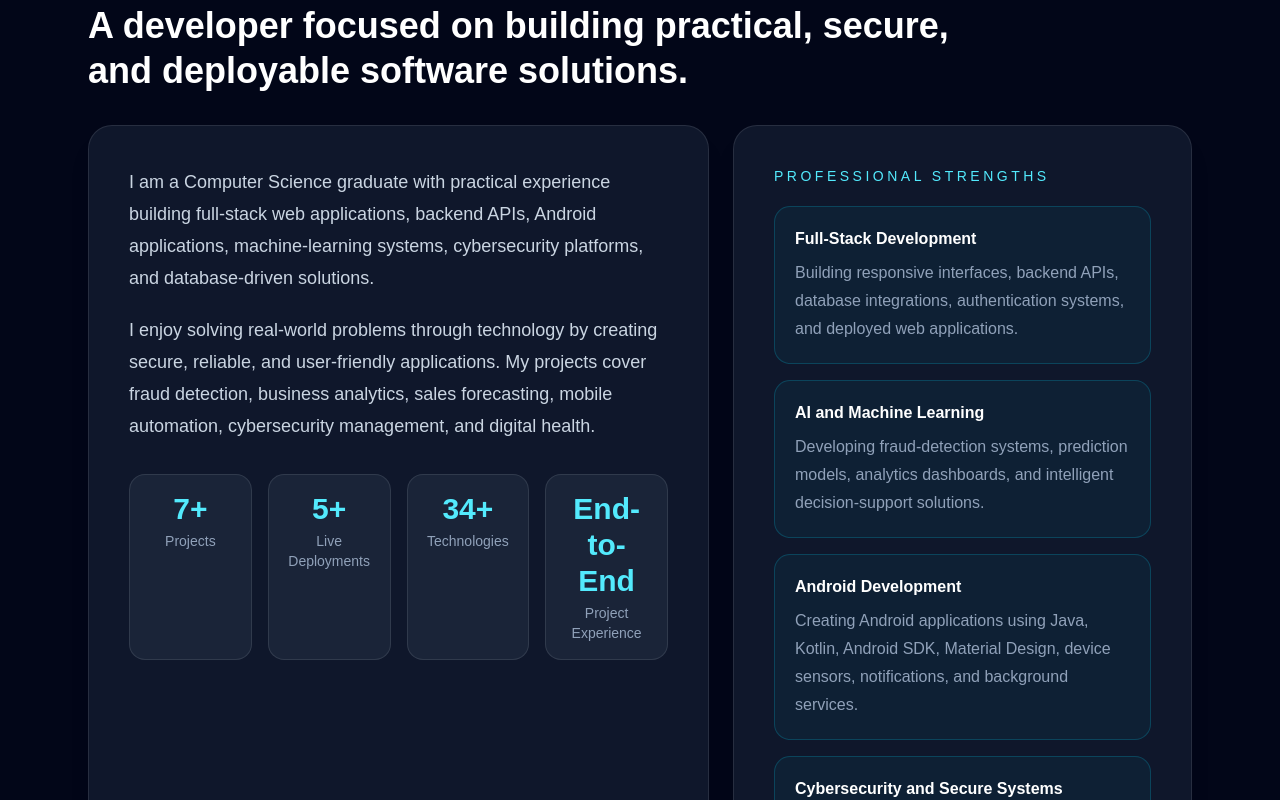
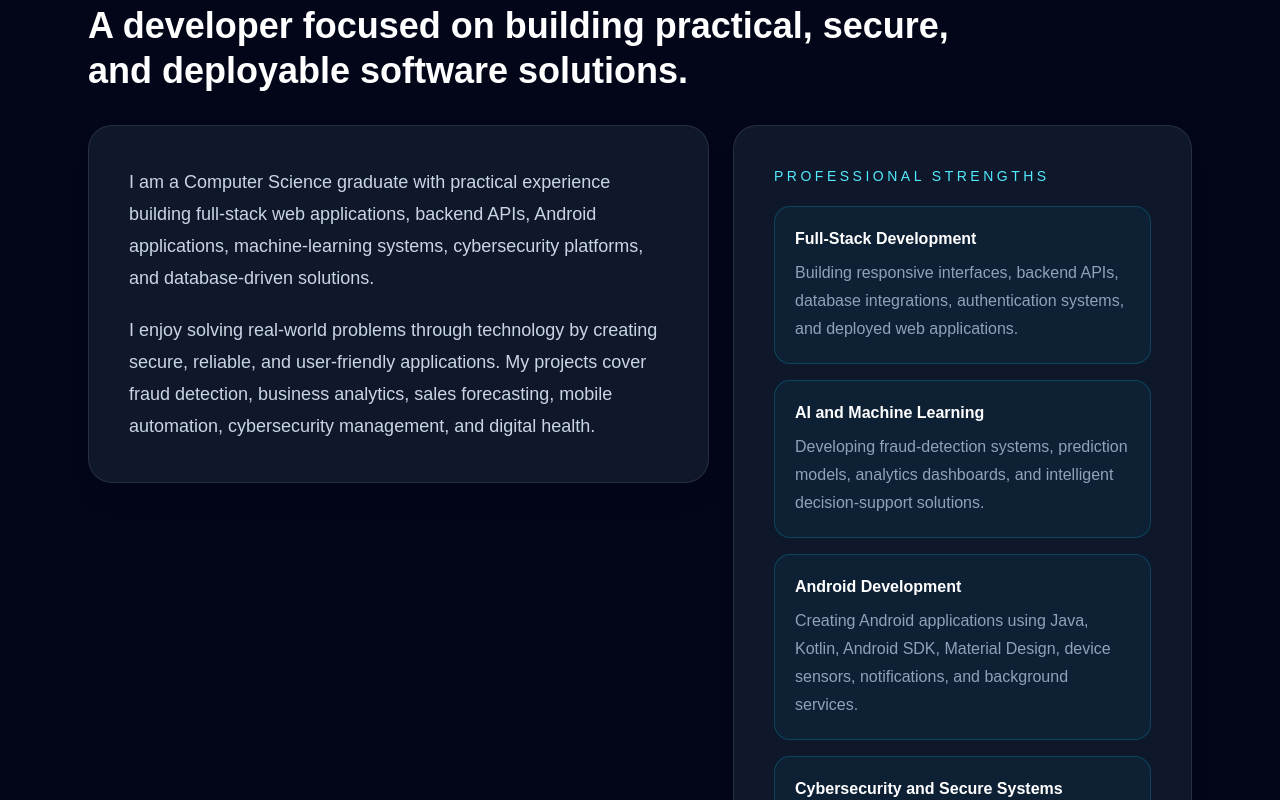
Before and after one commit to JobMunyoki/my-portfolio, a Next.js app: page / in a window 1280 px wide. Shown: the part 1440-2240 px from the top of the page. Built offline with nearby package versions, Linux system fonts and the light colour scheme.

Commit message:
Improve About section layout and fix project carousel

```diff
--- a/app/page.js
+++ b/app/page.js
@@ -100,7 +100,7 @@ export default function PortfolioWebsite() {
       description:
         "An Android-based eye health application that monitors ambient light, screen time, device proximity, and user behavior to promote healthier digital habits. The system provides real-time recommendations and notifications to reduce eye strain, with ongoing development focused on AI-powered eye health analysis, cloud synchronization, and personalized wellness insights.",
       tech: ["Java", "Android SDK", "SQLite", "CameraX", "Device Sensors", "Usage Stats API", "Foreground Services", "Notifications"],
-      github: "https://github.com/JobMunyoki",
+      github: "https://github.com/JobMunyoki/SmartVision",
       demo: "#"
     },
     {
@@ -364,9 +364,9 @@ export default function PortfolioWebsite() {
           </h2>
         </div>
 
-        <div className="grid gap-6 lg:grid-cols-[1.15fr_0.85fr]">
+        <div className="grid items-start gap-6 lg:grid-cols-[1.15fr_0.85fr]">
           {/* Main About Me card */}
-          <div className="rounded-3xl border border-white/10 bg-slate-900 p-8 shadow-xl md:p-10">
+          <div className="self-start rounded-3xl border border-white/10 bg-slate-900 p-8 shadow-xl md:p-10">
             <p className="mb-5 text-lg leading-8 text-slate-300">
               I am a Computer Science graduate with practical experience building
               full-stack web applications, backend APIs, Android applications,
@@ -374,41 +374,15 @@ export default function PortfolioWebsite() {
               database-driven solutions.
             </p>
 
-            <p className="mb-8 text-lg leading-8 text-slate-300">
+            <p className="text-lg leading-8 text-slate-300">
               I enjoy solving real-world problems through technology by creating
               secure, reliable, and user-friendly applications. My projects cover
               fraud detection, business analytics, sales forecasting, mobile
               automation, cybersecurity management, and digital health.
             </p>
 
-            {/* Quick statistics */}
-            <div className="grid grid-cols-2 gap-4 md:grid-cols-4">
-              <div className="rounded-2xl border border-white/10 bg-slate-800/80 p-4 text-center">
-                <p className="text-3xl font-bold text-cyan-300">
-                  {projects.length}+
-                </p>
-                <p className="mt-1 text-sm text-slate-400">Projects</p>
-              </div>
 
-              <div className="rounded-2xl border border-white/10 bg-slate-800/80 p-4 text-center">
-                <p className="text-3xl font-bold text-cyan-300">5+</p>
-                <p className="mt-1 text-sm text-slate-400">Live Deployments</p>
-              </div>
-
-              <div className="rounded-2xl border border-white/10 bg-slate-800/80 p-4 text-center">
-                <p className="text-3xl font-bold text-cyan-300">
-                  {skills.length}+
-                </p>
-                <p className="mt-1 text-sm text-slate-400">Technologies</p>
-              </div>
-
-              <div className="rounded-2xl border border-white/10 bg-slate-800/80 p-4 text-center">
-                <p className="text-3xl font-bold text-cyan-300">End-to-End</p>
-                <p className="mt-1 text-sm text-slate-400">Project Experience</p>
-              </div>
-            </div>
           </div>
-
           {/* Professional strengths card */}
           <div className="rounded-3xl border border-white/10 bg-slate-900 p-8 shadow-xl md:p-10">
             <p className="mb-5 text-sm uppercase tracking-[0.25em] text-cyan-300">
```
Also changed, not shown: 1 other file (tests, documents, lock files or other folders).
